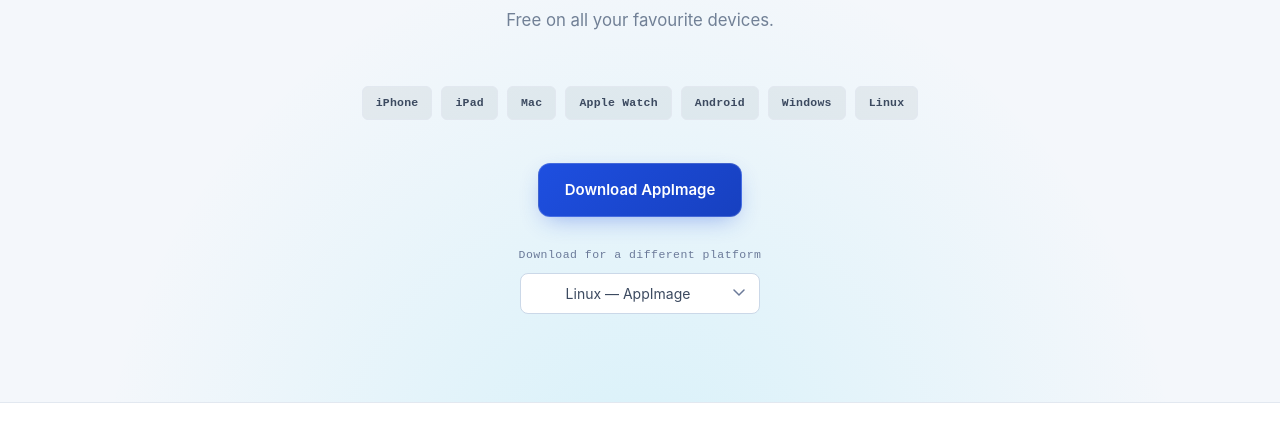
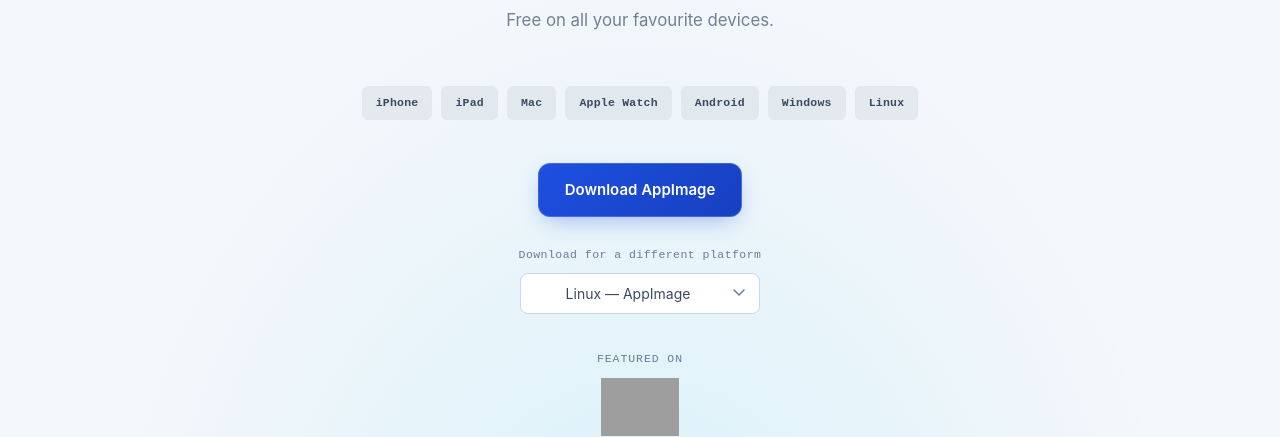
Before and after one commit to fluidcastapp/fluidcastapp.github.io, a plain HTML site: page index.html in a window 1280 px wide. Shown: the part 6181-6618 px from the top of the page. Drawn offline with Linux system fonts and the light colour scheme; grey boxes are pictures that could not be loaded.

Commit message:
Add the MacPip listing badge to the homepage download section. (#12)
The badge sits under the platform picker, and the page content security policy now allows the MacPip image to load.

Co-authored-by: Cursor Agent <cursoragent@cursor.com>
Co-authored-by: fluidcastapp <fluidcastapp@users.noreply.github.com>

```diff
--- a/index.html
+++ b/index.html
@@ -17,7 +17,7 @@
       });
     </script>
     <meta charset="UTF-8">
-    <meta http-equiv="Content-Security-Policy" content="default-src 'self'; script-src 'self' 'unsafe-inline' https://www.googletagmanager.com https://www.google-analytics.com; style-src 'self' 'unsafe-inline' https://fonts.googleapis.com; img-src 'self' data: https://www.google-analytics.com https://www.googletagmanager.com; connect-src 'self' https://www.google-analytics.com https://analytics.google.com https://www.googletagmanager.com; font-src 'self' https://fonts.gstatic.com; object-src 'none'; base-uri 'self'; form-action 'self'">
+    <meta http-equiv="Content-Security-Policy" content="default-src 'self'; script-src 'self' 'unsafe-inline' https://www.googletagmanager.com https://www.google-analytics.com; style-src 'self' 'unsafe-inline' https://fonts.googleapis.com; img-src 'self' data: https://www.google-analytics.com https://www.googletagmanager.com https://macpip.com; connect-src 'self' https://www.google-analytics.com https://analytics.google.com https://www.googletagmanager.com; font-src 'self' https://fonts.gstatic.com; object-src 'none'; base-uri 'self'; form-action 'self'">
     <meta name="referrer" content="strict-origin-when-cross-origin">
     <meta name="viewport" content="width=device-width, initial-scale=1.0">
     <meta name="description" content="FluidCast - Your podcast experience, reimagined. Listen, sync, and enjoy podcasts across your devices.">
@@ -339,6 +339,33 @@
         }
         .download-picker:hover, .download-picker:focus { border-color: var(--cyan-500); outline: none; }
         .download-picker option { background: var(--surface); color: var(--fg); }
+        .macpip-row {
+            display: flex;
+            flex-direction: column;
+            align-items: center;
+            gap: 10px;
+            margin-top: 36px;
+        }
+        .macpip-label {
+            font-family: var(--font-mono);
+            font-size: 11.5px;
+            letter-spacing: 0.08em;
+            text-transform: uppercase;
+            color: var(--fg3);
+        }
+        .macpip-badge {
+            display: inline-block;
+            line-height: 0;
+            max-width: 100%;
+            transition: transform 0.2s, opacity 0.2s;
+        }
+        .macpip-badge:hover { transform: scale(1.04); opacity: 0.92; }
+        .macpip-badge img {
+            display: block;
+            width: auto;
+            height: 58px;
+            max-width: 100%;
+        }
 
         /* ── Screenshot Modal ── */
         .screenshot-modal { display: none; position: fixed; inset: 0; z-index: 3000; background: rgba(0,0,0,0.9); animation: fadeIn 0.3s; }
@@ -774,6 +801,12 @@
                     </select>
                 </div>
             </div>
+            <div class="macpip-row">
+                <span class="macpip-label">Featured on</span>
+                <a class="macpip-badge" href="https://macpip.com/apps/fluidcast?ref=badge">
+                    <img src="https://macpip.com/badge/fluidcast.svg" height="58" alt="Listed on MacPip" loading="lazy">
+                </a>
+            </div>
         </div>
     </section>
 
```
